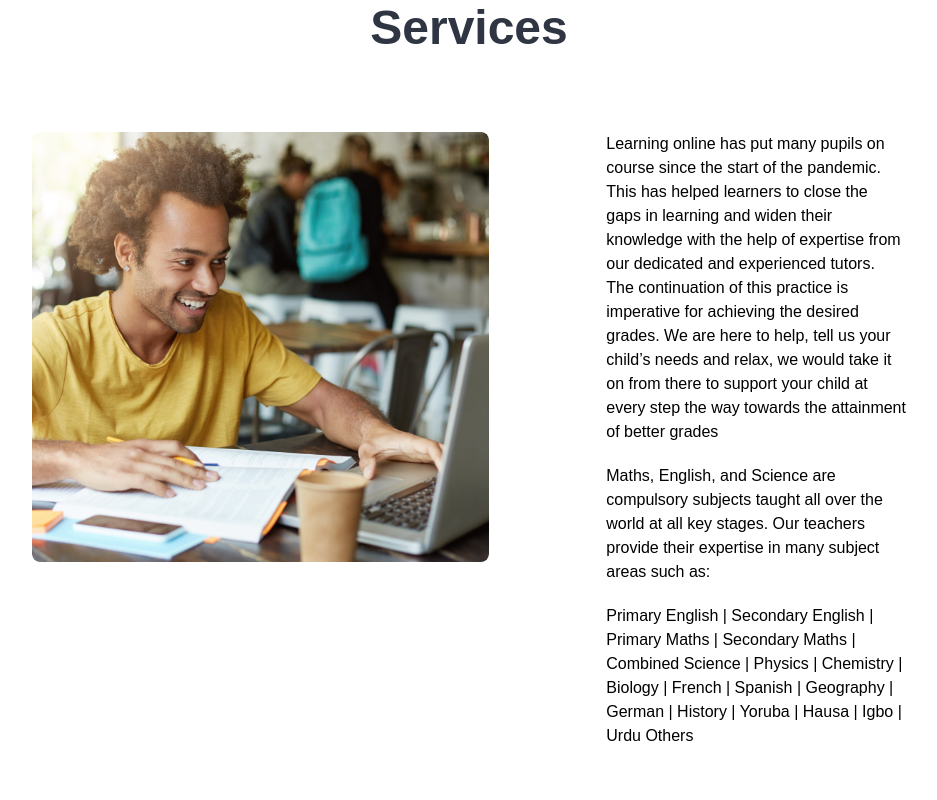
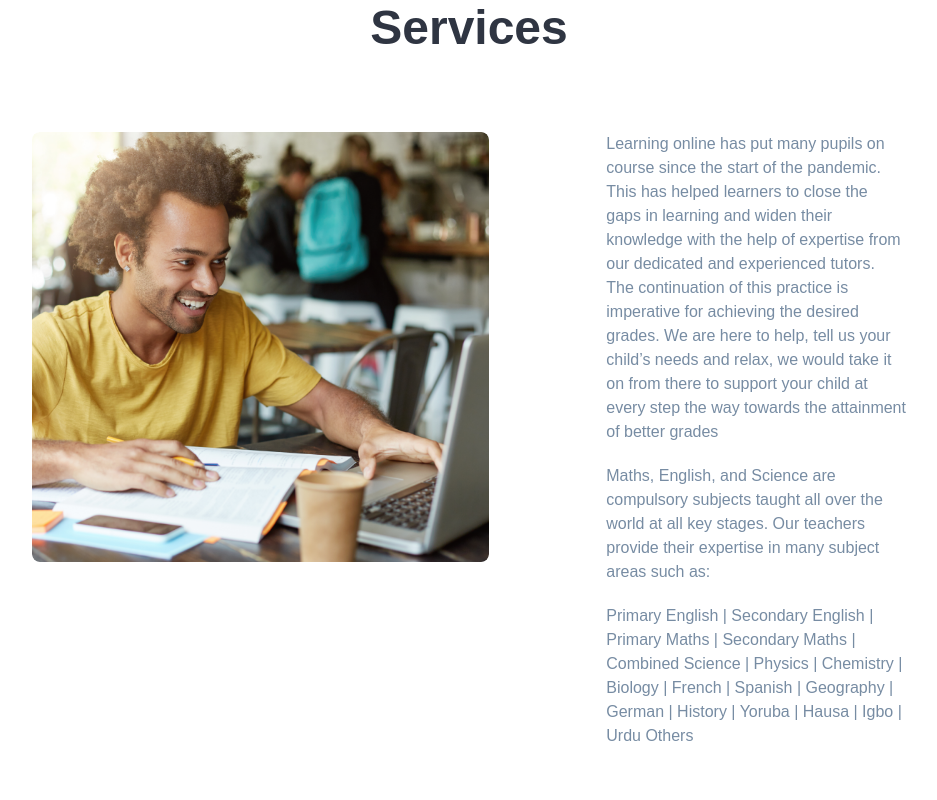
Before and after one commit to Richmond-Eribo/teach, a Next.js app: page / in a window 1280 px wide. Shown: the part 2740-3540 px from the top of the page, without its empty margins (171-1108 px from the left). Built offline with nearby package versions, Linux system fonts and the light colour scheme.

Commit message:
text color and form button

```diff
--- a/components/TextWrapper.tsx
+++ b/components/TextWrapper.tsx
@@ -7,7 +7,7 @@ type Props = {
 
 function TextWrapper({children, width}: Props) {
   return (
-    <article className={`width`}>
+    <article className={`width text-text-light`}>
       {children}
       <style jsx>{`
         p {
--- a/pages/index.tsx
+++ b/pages/index.tsx
@@ -147,7 +147,7 @@ const Home: NextPage = () => {
           Our Team
         </h2>
 
-        <div className='flex flex-row justify-around'>
+        <div className='flex flex-row justify-around '>
           {[
             {name: 'Dr. O. Akinyemi', role: 'Manager, Recruitment'},
             {name: 'Mrs R. Wilson', role: 'Finance'},
@@ -296,6 +296,14 @@ const Home: NextPage = () => {
             rows={20}
             className='border border-[#C4C4C4] rounded-md p-1 px-5 col-span-2 outline-blue-400'
           />
+          <button
+            onClick={e => {
+              e.preventDefault()
+            }}
+            className='bg-[#42B9D1] button  p-2 px-5 tracking-wide text-white rounded-md ml-16 mr-2 col-start-2'
+          >
+            SEND REQUEST
+          </button>
         </form>
       </section>
 
```
